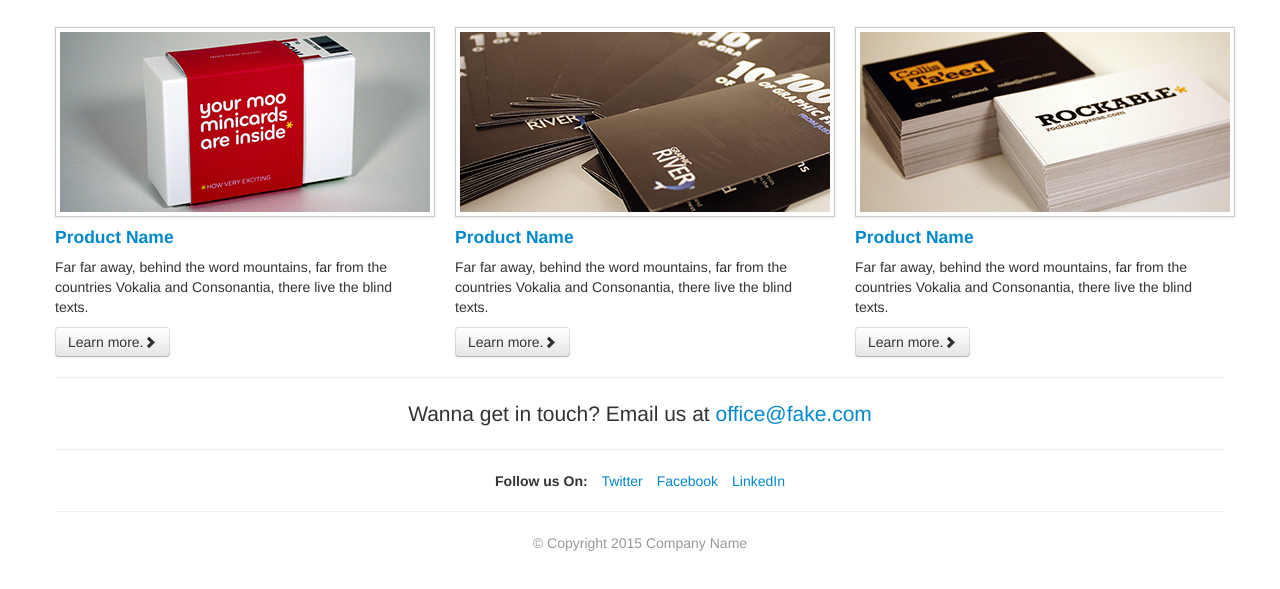
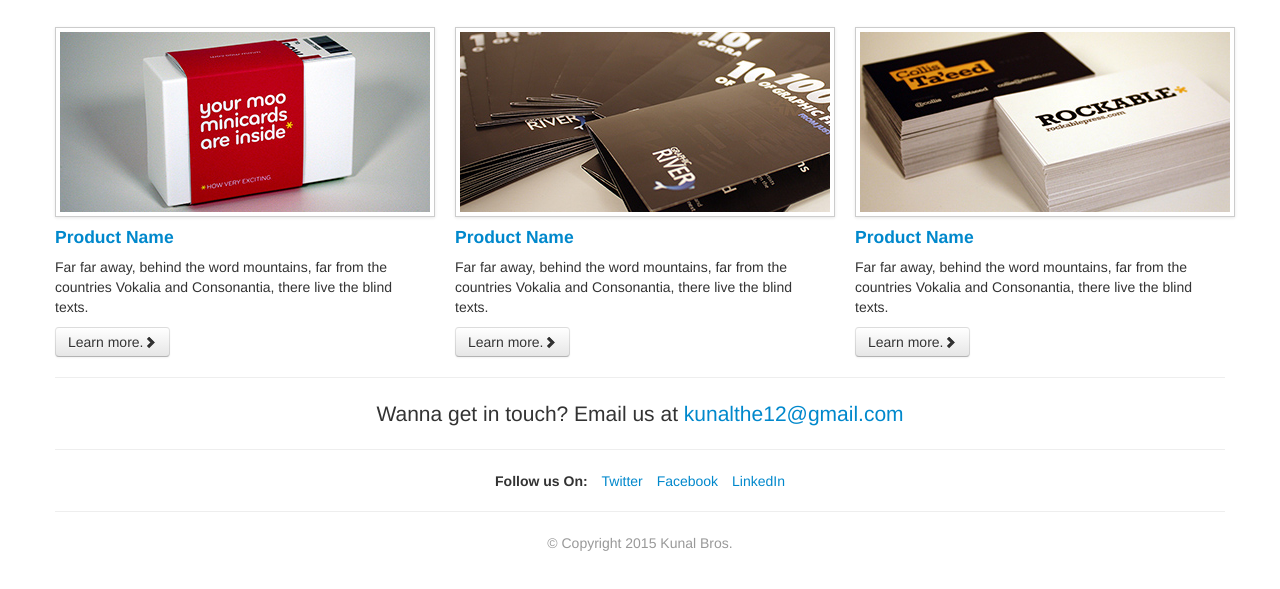
Before and after one commit to kunal12422/bootstrap-sample, a plain HTML site: page products.html in a window 1280 px wide. Shown: the part 175-764 px from the top of the page. Drawn offline with Linux system fonts and the light colour scheme.

Commit message:
contact deatil chnages made in products.html

```diff
--- a/products.html
+++ b/products.html
@@ -124,7 +124,7 @@
         <!-- Footer -->
         <section>
             <hr/>
-            <p class="lead text-center">Wanna get in touch? Email us at <a href="">office@fake.com</a> </p>
+            <p class="lead text-center">Wanna get in touch? Email us at <a href="">kunalthe12@gmail.com</a> </p>
 
             <hr/>
             <ul class="inline text-center">
@@ -134,7 +134,7 @@
                 <li><a href="">LinkedIn</a></li>
             </ul>
             <hr/>
-            <p class="text-center muted">&copy; Copyright 2015 Company Name</p>
+            <p class="text-center muted">&copy; Copyright 2015 Kunal Bros.</p>
         </section>
     </div>
 
```
